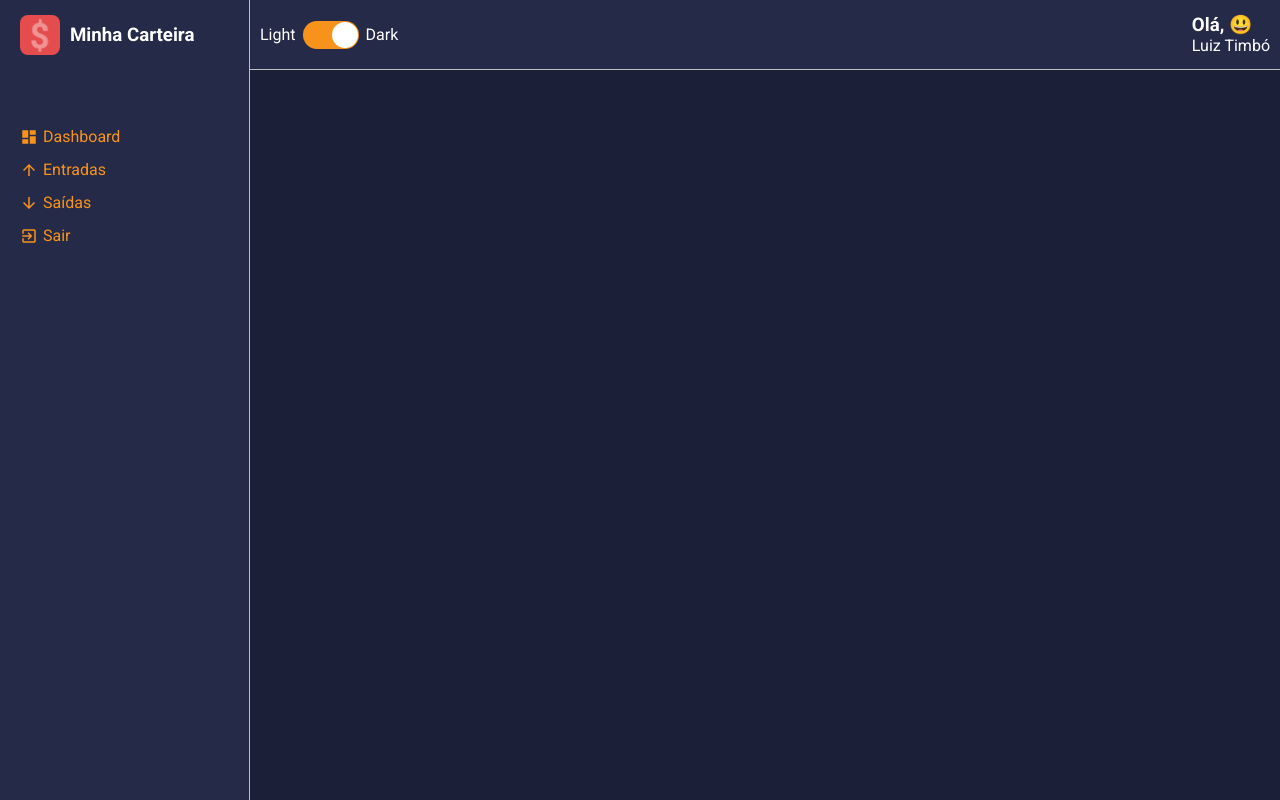
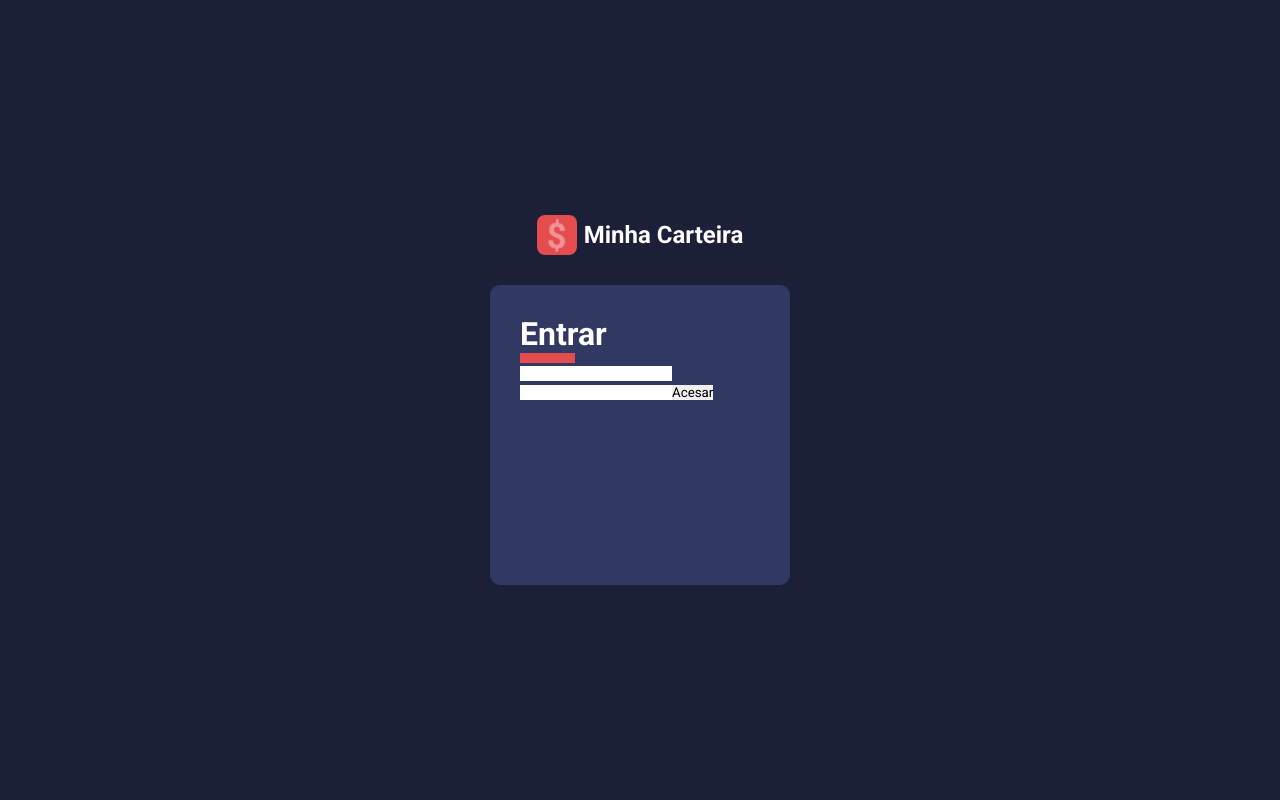
Before and after one commit to LuizTimboAlcantara/minha_carteira_react_typescript, a React (Create React App) app: page / in a window 1280 px wide. Built offline with nearby package versions, Linux system fonts and the light colour scheme.

Commit message:
Iniciando tela de login.

```diff
--- a/src/pages/SignIn/index.tsx
+++ b/src/pages/SignIn/index.tsx
@@ -1,7 +1,27 @@
 import React from "react";
 
+import logoImg from "../../assets/logo.svg";
+
+import { Container, Logo, Form, FormTitle } from "./styles";
+
 const SignIn: React.FC = () => {
-  return <h1>SignIn</h1>;
+  return (
+    <Container>
+      <Logo>
+        <img src={logoImg} alt="Minha Carteira" />
+        <h2>Minha Carteira</h2>
+      </Logo>
+
+      <Form>
+        <FormTitle>Entrar</FormTitle>
+
+        <input type="text"></input>
+        <input type="text"></input>
+
+        <button type="submit">Acesar</button>
+      </Form>
+    </Container>
+  );
 };
 
 export default SignIn;
--- /dev/null
+++ b/src/pages/SignIn/styles.ts
@@ -0,0 +1,46 @@
+import styled from "styled-components"
+
+export const Container = styled.div`
+  height: 100vh;
+  display: flex;
+  flex: 1;
+  flex-direction: column;
+  justify-content: center;
+  align-items: center;
+  background-color: ${props => props.theme.colors.primary};
+`;
+
+export const Logo = styled.div`
+  display: flex;
+  align-items: center;
+  margin-bottom: 30px;
+
+    > h2{
+      color: ${props => props.theme.colors.white};
+      margin-left: 7px;
+    }
+
+    > img{
+      width: 40px;
+      height: 40px;
+    }
+`;
+
+export const Form = styled.form`
+  width: 300px;
+  height: 300px;
+  padding: 30px;
+  border-radius: 10px;
+  background-color: ${props => props.theme.colors.tertiary};
+`;
+
+export const FormTitle = styled.h1`
+  color: ${props => props.theme.colors.white};
+
+    &:after{
+      content: "";
+      display: block;
+      width: 55px;
+      border-bottom: 10px solid ${props => props.theme.colors.warning};
+    }
+`;
--- /dev/null
+++ b/src/routes/auth.routes.tsx
@@ -0,0 +1,13 @@
+import React from "react";
+import { Switch, Route } from "react-router-dom";
+
+import SignIn from "../pages/SignIn";
+
+const AuthRoutes: React.FC = () => (
+  <Switch>
+    {/* <Route path="" exact component={SignIn} /> */}
+    <Route component={SignIn} />
+  </Switch>
+);
+
+export default AuthRoutes;
--- a/src/routes/index.tsx
+++ b/src/routes/index.tsx
@@ -1,11 +1,12 @@
 import React from "react";
 import { BrowserRouter } from "react-router-dom";
 
-import App from "./app.routes";
+//import App from "./app.routes";
+import Auth from "./auth.routes";
 
 const Routes: React.FC = () => (
   <BrowserRouter>
-    <App />
+    <Auth />
   </BrowserRouter>
 );
 
```
